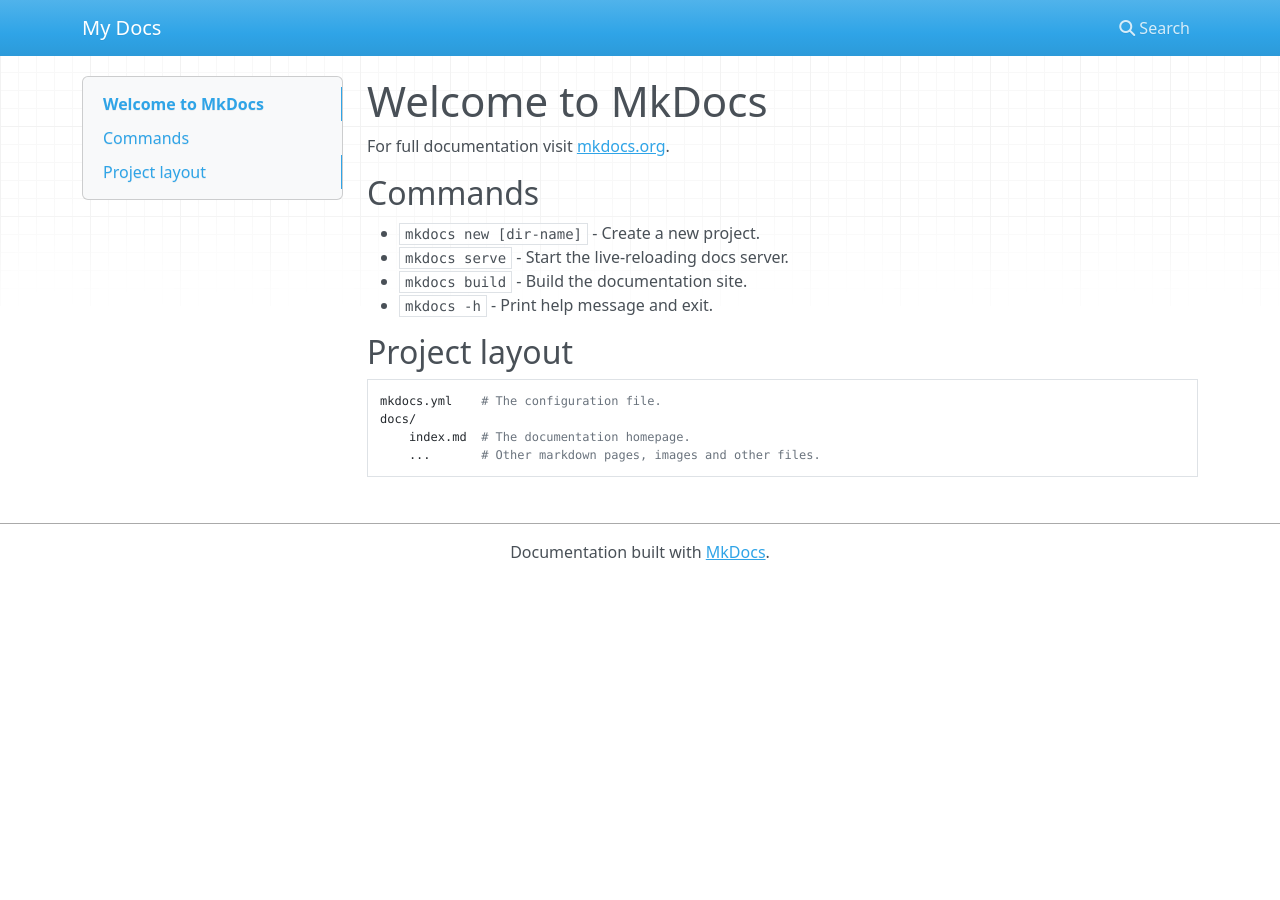
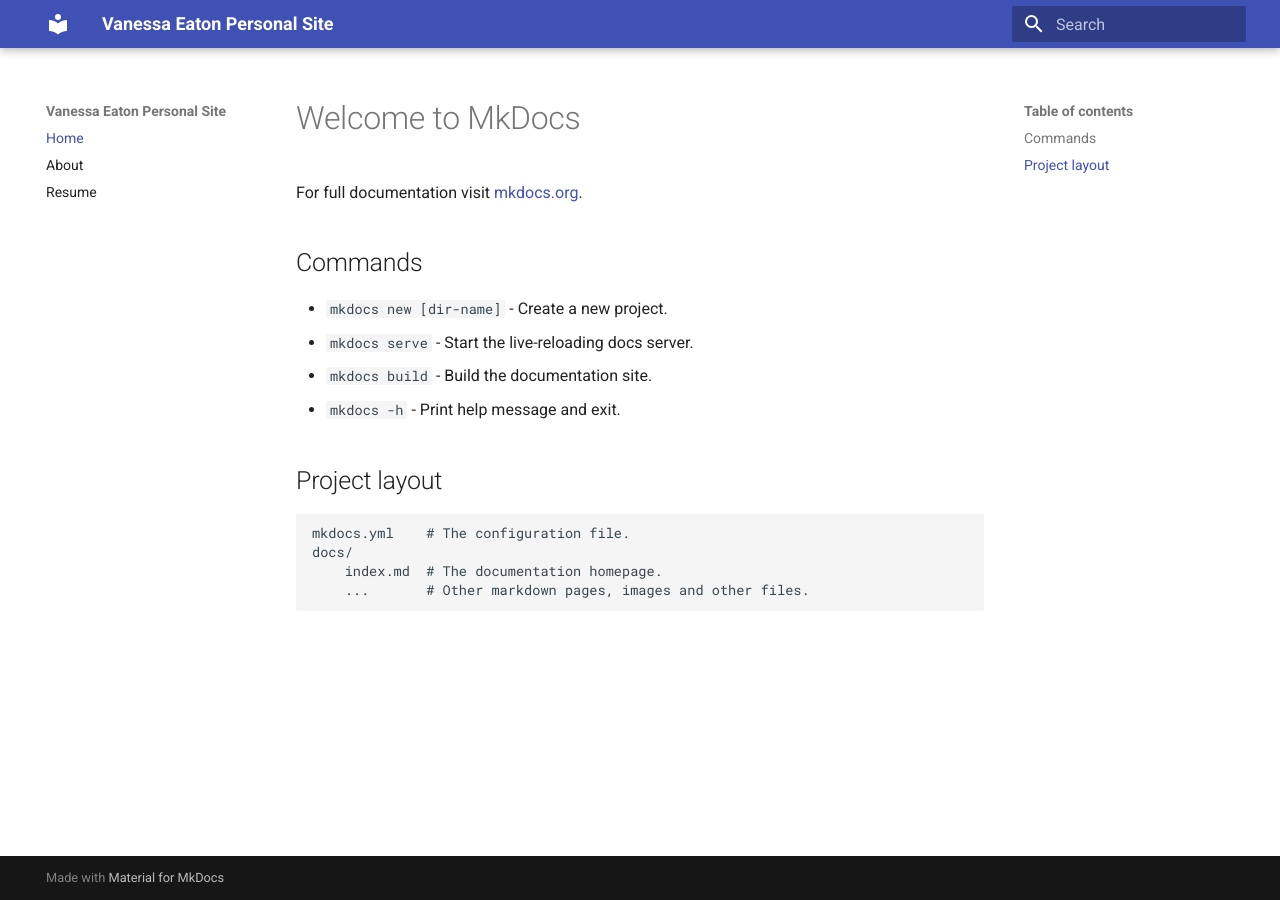
Before and after one commit to VanessaEaton/VanessaEaton.github.io, an MkDocs documentation site: the page built from docs/index.md, in a window 1280 px wide. Built offline with MkDocs 1.6.1 and Material for MkDocs 9.7.7, drawn with Linux system fonts in a browser that asks for light colours; nearby versions of some CDN libraries.

Commit message:
Add about and resume pages

```diff
--- a/mkdocs.yml
+++ b/mkdocs.yml
@@ -1 +1,11 @@
-site_name: My Docs
+site_name: Vanessa Eaton Personal Site
+nav:
+  - Home: index.md
+  # - Blog: blog.md
+  # - Projects: projects.md
+  - About: about.md
+  # - Contact: contact.md
+  - Resume: resume.md
+site_url: https://vanessaeaton-github-io.pages.dev
+theme:
+  name: material
```
Also changed, not shown: docs/about.md (added, +5 -0 lines), docs/resume.md (added, +1 -0 lines).
